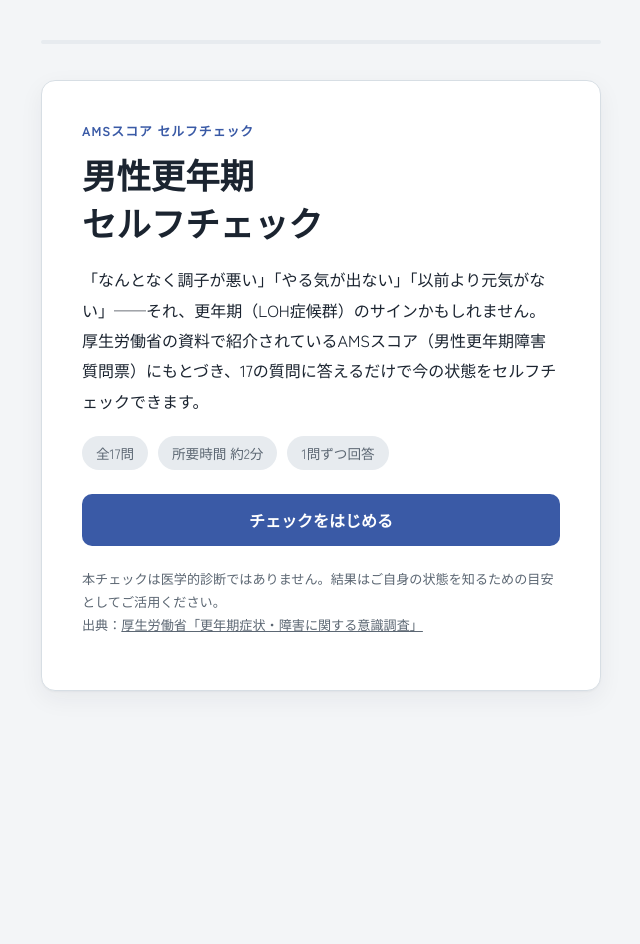
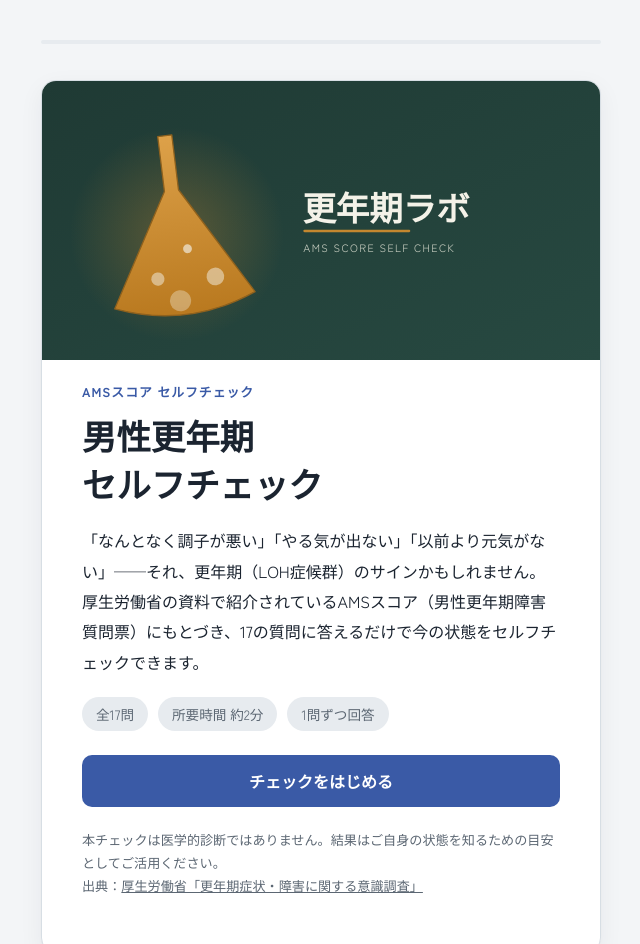
Before and after one commit to kounenki-lab/ams-checker, a plain HTML site: page index.html in a window 1280 px wide. Shown: the top 944 px of the page, without its empty margins (319-959 px from the left). Before the commit the page ends 800 px from the top, so only its background shows below. Drawn offline with Linux system fonts and the light colour scheme.

Commit message:
Add brand banner to the start screen
Inline SVG reusing the 更年期ラボ note account's established visual
system (teal gradient, flask icon, ochre accent) so the tool's landing
screen matches the account's other assets.

Co-Authored-By: Claude Sonnet 5 <noreply@anthropic.com>

```diff
--- a/index.html
+++ b/index.html
@@ -125,11 +125,26 @@
   }
 
   .card {
+    --card-pad: clamp(24px, 6vw, 40px);
     background: var(--surface);
     border: 1px solid var(--border);
     border-radius: var(--radius);
     box-shadow: var(--shadow);
-    padding: clamp(24px, 6vw, 40px);
+    padding: var(--card-pad);
+  }
+
+  .card-banner {
+    display: block;
+    margin: calc(var(--card-pad) * -1) calc(var(--card-pad) * -1) 22px;
+    border-radius: var(--radius) var(--radius) 0 0;
+    overflow: hidden;
+    line-height: 0;
+  }
+  .card-banner svg {
+    display: block;
+    width: 100%;
+    height: auto;
+    aspect-ratio: 2 / 1;
   }
 
   .view {
@@ -704,6 +719,36 @@
     setProgress(0);
     stage.innerHTML = `
       <div class="card view">
+        <div class="card-banner">
+          <svg viewBox="0 0 1200 600" xmlns="http://www.w3.org/2000/svg" role="img" aria-label="更年期ラボ AMSスコア セルフチェック">
+            <defs>
+              <linearGradient id="bannerBg" x1="0%" y1="0%" x2="100%" y2="100%">
+                <stop offset="0%" stop-color="#1F3A34"/>
+                <stop offset="100%" stop-color="#274941"/>
+              </linearGradient>
+              <linearGradient id="bannerFlask" x1="0%" y1="0%" x2="0%" y2="100%">
+                <stop offset="0%" stop-color="#DDA149"/>
+                <stop offset="100%" stop-color="#B9791F"/>
+              </linearGradient>
+              <radialGradient id="bannerGlow" cx="50%" cy="50%" r="50%">
+                <stop offset="0%" stop-color="#C4872F" stop-opacity="0.35"/>
+                <stop offset="100%" stop-color="#C4872F" stop-opacity="0"/>
+              </radialGradient>
+            </defs>
+            <rect width="1200" height="600" fill="url(#bannerBg)"/>
+            <circle cx="290" cy="330" r="230" fill="url(#bannerGlow)"/>
+            <g transform="translate(290,330) rotate(-7) scale(0.95)">
+              <path d="M-16,-225 L16,-225 L16,-100 L160,150 Q0,215 -160,150 L-16,-100 Z" fill="url(#bannerFlask)" stroke="#8F611D" stroke-width="3" stroke-linejoin="round"/>
+              <circle cx="-55" cy="95" r="15" fill="#F4F2E8" opacity="0.5"/>
+              <circle cx="20" cy="35" r="10" fill="#F4F2E8" opacity="0.65"/>
+              <circle cx="75" cy="105" r="20" fill="#F4F2E8" opacity="0.5"/>
+              <circle cx="-10" cy="150" r="24" fill="#F4F2E8" opacity="0.35"/>
+            </g>
+            <text x="560" y="300" font-family="'Shippori Mincho','Hiragino Mincho ProN','Yu Mincho',serif" font-weight="700" font-size="72" fill="#F4F2E8">更年期ラボ</text>
+            <rect x="562" y="320" width="230" height="5" rx="2.5" fill="#C4872F"/>
+            <text x="562" y="368" font-family="'Zen Kaku Gothic New','Hiragino Kaku Gothic ProN',sans-serif" font-size="23" letter-spacing="3" fill="#C9CFC2">AMS SCORE SELF CHECK</text>
+          </svg>
+        </div>
         <p class="eyebrow">AMSスコア セルフチェック</p>
         <h1 class="start-title serif">男性更年期<br>セルフチェック</h1>
         <p class="start-lede">「なんとなく調子が悪い」「やる気が出ない」「以前より元気がない」——それ、更年期（LOH症候群）のサインかもしれません。厚生労働省の資料で紹介されているAMSスコア（男性更年期障害質問票）にもとづき、17の質問に答えるだけで今の状態をセルフチェックできます。</p>
```
